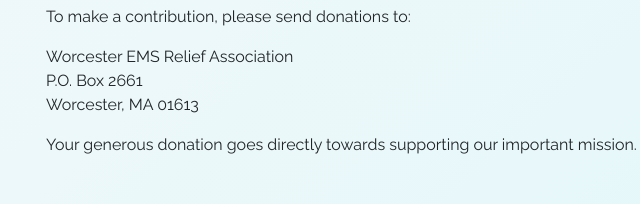
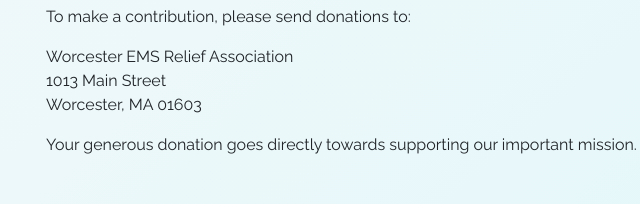
Before and after one commit to wemsra/wemsra.org, a plain HTML site: page index.html in a window 1280 px wide. Shown: the part 907-1111 px from the top of the page, 36-676 px from the left. Drawn offline with nearby package versions, Linux system fonts and the light colour scheme.

Commit message:
update address

```diff
--- a/index.html
+++ b/index.html
@@ -82,8 +82,8 @@
       <p>To make a contribution, please send donations to:</p>
       <address>
         Worcester EMS Relief Association<br>
-        P.O. Box 2661<br>
-        Worcester, MA 01613
+        1013 Main Street<br>
+        Worcester, MA 01603
       </address>
       <p>Your generous donation goes directly towards supporting our important mission.</p>
     </section>
```
